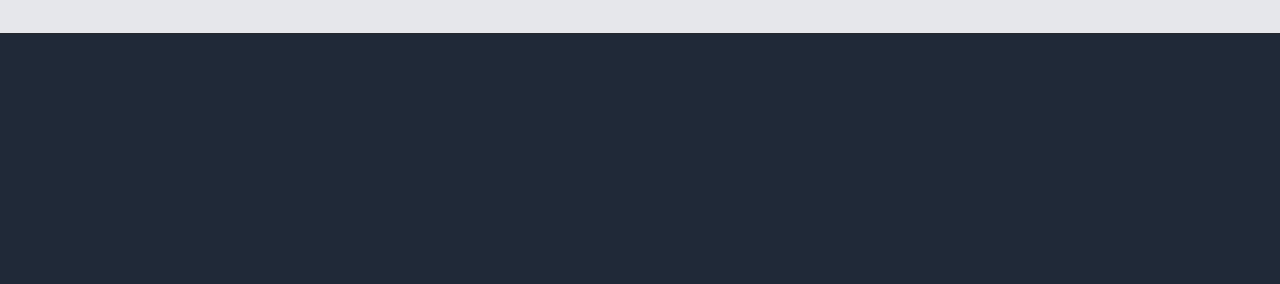
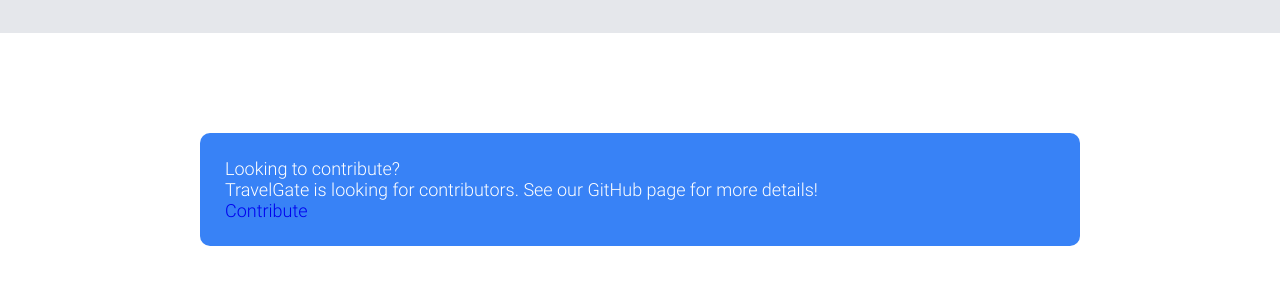
Before and after one commit to dillonyu/travel-gate, a plain HTML site: page index.html in a window 1280 px wide. Shown: the part 1362-1646 px from the top of the page. Before the commit the page ends 1395 px from the top, so only its background shows below. Drawn offline with Linux system fonts and the light colour scheme.

Commit message:
Add basic structure for contributing box

```diff
--- a/index.html
+++ b/index.html
@@ -90,5 +90,14 @@
             </div>
         </div>
     </div>
+    <div class="contributing">
+        <div class="box">
+            <div class="box-text">
+                <div class="box-header">Looking to contribute?</div>
+                <div class="box-content">TravelGate is looking for contributors. See our GitHub page for more details!</div>
+            </div>
+            <div class="box-button"><a href="https://github.com/dillonyu/travel-gate">Contribute</a></div>
+        </div>
+    </div>
 </body>
 </html>
--- a/styles.css
+++ b/styles.css
@@ -210,6 +210,18 @@ a:hover {
     height: 30px;
 }
 
+.contributing {
+    padding: 100px 200px;
+    background-color: white;
+    color: white;
+}
+
+.box {
+    padding: 25px;
+    background-color: #3882F6;
+    border-radius: 10px;
+}
+
 a {
     text-decoration: none;
 }
```
